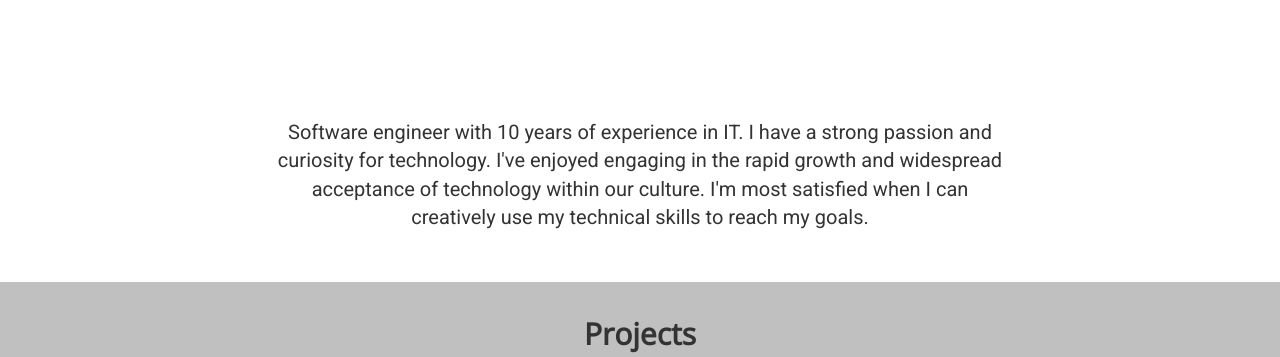
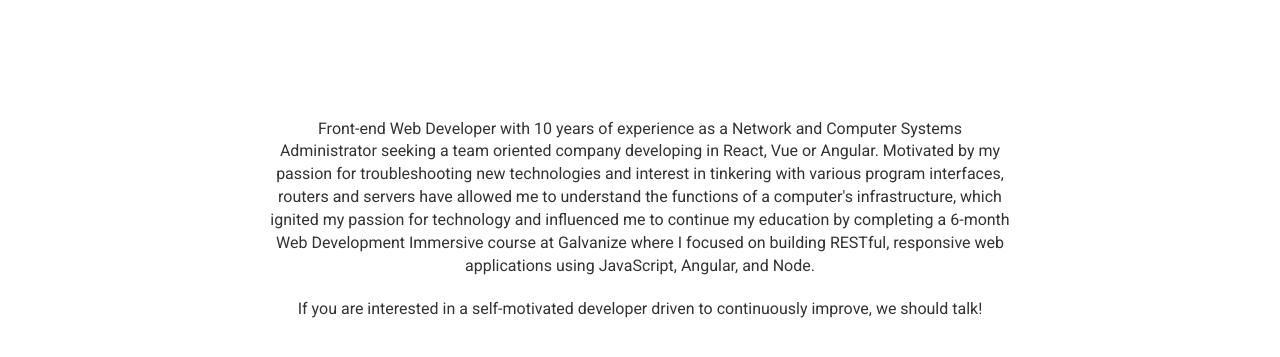
Before and after one commit to nmanzano/nmanzano.github.io, a website: page index.html in a window 1280 px wide. Shown: the part 292-649 px from the top of the page. Drawn offline with nearby package versions, Linux system fonts and the light colour scheme; some packages are replaced by stand-ins of ours; a script that the page names is missing.

Commit message:
updated site

```diff
--- a/index.html
+++ b/index.html
@@ -40,8 +40,9 @@
     </div>
   </div>
   <div id="intro">
-    <p>Software engineer with 10 years of experience in IT. I have a strong passion and curiosity for technology. I've enjoyed engaging in the rapid growth and widespread acceptance of technology within our culture. I'm most satisfied when I can creatively
-      use my technical skills to reach my goals.</p>
+    <p>Front-end Web Developer with 10 years of experience as a Network and Computer Systems Administrator seeking a team oriented company developing in React, Vue or Angular. Motivated by my passion for troubleshooting new technologies and interest in tinkering with various program interfaces, routers and servers have allowed me to understand the functions of a computer's infrastructure, which ignited my passion for technology and influenced me to continue my education by completing a 6-month Web Development Immersive course at Galvanize where I focused on building RESTful, responsive web applications using JavaScript, Angular, and Node.</p>
+    <br>
+    <p>If you are interested in a self-motivated developer driven to continuously improve, we should talk!</p>
   </div>
 
   <div id="projects">
--- a/style.css
+++ b/style.css
@@ -60,7 +60,7 @@
   margin: auto;
   max-width: 60%;
   text-align: center;
-  font-size: 20px;
+  font-size: 16px;
 }
 
 #pic_12thman{
```
